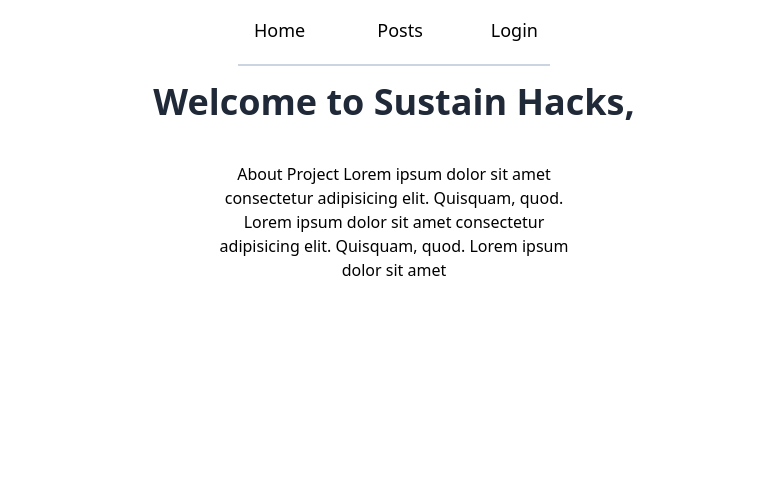
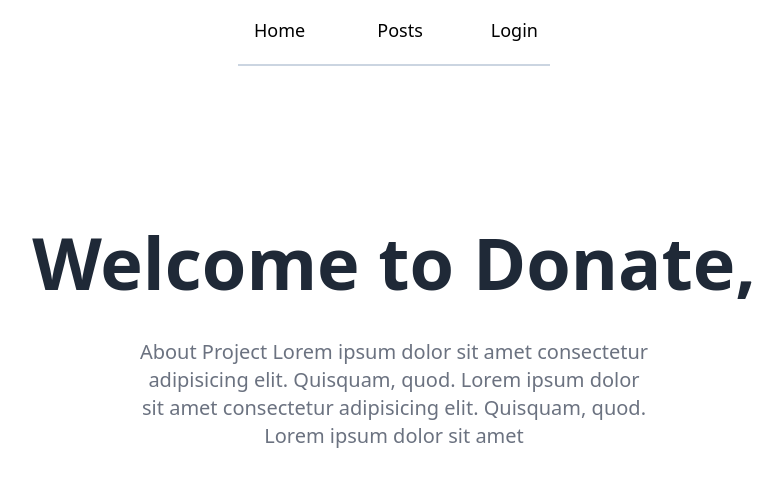
Before and after one commit to abhishekpatelmc/sustain-hack, a Next.js app: page / in a window 1280 px wide. Shown: the top 486 px of the page, without its empty margins (246-1029 px from the left). Built offline with nearby package versions, Linux system fonts and the light colour scheme; no server answers.

Commit message:
feat: #021 Home page designed

```diff
--- a/src/pages/[id].tsx
+++ b/src/pages/[id].tsx
@@ -16,23 +16,23 @@ const DeatilsPage = ({
         </div>
         <div className="flex justify-evenly sm:mx-10">
           {/* Left side */}
-          <div className="">
-            <div className="my-1 block pl-2 text-lg font-medium text-gray-700">
+          <div>
+            <div className="my-4  mt-10 block pl-2 text-4xl font-bold text-gray-700">
               {post.title}
             </div>
-            <div className="my-1 block pl-2 text-lg font-medium text-gray-700">
+            <div className="my-4 block pl-2 text-xl font-medium text-gray-600">
               {post.content}
             </div>
-            <div className="my-1 block pl-2 text-lg font-medium text-gray-700">
+            <div className="my-4 block pl-2 text-lg font-normal text-gray-500">
               {post.address}
             </div>
-            <div className="my-4 flex justify-evenly text-lg">
+            <div className="text-md my-4 ml-2 flex">
               {post.status === "active" ? (
-                <div className="mr-4 rounded-2xl border  border-green-700 px-2 py-1 capitalize  hover:bg-green-700 hover:text-white">
+                <div className="mr-4 w-32 rounded-2xl border border-green-700 px-2 py-1 text-center capitalize  hover:bg-green-700 hover:text-white">
                   Active
                 </div>
               ) : (
-                <div className="mr-4 rounded-2xl border border-rose-700 px-2 py-1  capitalize hover:bg-rose-700 hover:text-white ">
+                <div className="mr-4 w-32 rounded-2xl border border-rose-700 px-2 py-1 text-center capitalize hover:bg-rose-700 hover:text-white ">
                   Inactive
                 </div>
               )}
@@ -44,6 +44,7 @@ const DeatilsPage = ({
               <Image
                 width={300}
                 height={300}
+                className="rounded-2xl"
                 alt="Picture of the post"
                 src={post.file}
               />
--- a/src/pages/index.tsx
+++ b/src/pages/index.tsx
@@ -8,7 +8,7 @@ const Home = () => {
   return (
     <>
       <Head>
-        <title>Susutain Hacks</title>
+        <title>Resuse</title>
         <meta name="description" content="Generated by create-t3-app" />
         <link rel="icon" href="/favicon.ico" />
       </Head>
@@ -16,24 +16,26 @@ const Home = () => {
 
       <main className="text-center">
         <div>
+          <div className="mt-40 px-20">
             {/* Heading */}
             {!session ? (
               <div>
-              <h1 className="mt-4 text-4xl font-bold text-gray-800">
-                Welcome to Sustain Hacks,
+                <h1 className="mt-4 px-20 text-7xl font-bold text-gray-800">
+                  Welcome to Donate,
                 </h1>
               </div>
             ) : (
               <div>
-              <h1 className="mt-4 text-4xl font-bold text-gray-800">
-                Welcome to Sustain Hacks,
+                <h1 className="mt-4   text-7xl font-bold text-gray-800">
+                  Welcome to Donate,
+                  <br />
                   {session?.user?.name}
                 </h1>
               </div>
             )}
-
-          <div className="mt-10 flex  justify-center">
-            <p className="w-96">
+          </div>
+          <div className="mt-10 flex justify-center">
+            <p className="px-96 text-xl font-extralight text-gray-500">
               About Project Lorem ipsum dolor sit amet consectetur adipisicing
               elit. Quisquam, quod. Lorem ipsum dolor sit amet consectetur
               adipisicing elit. Quisquam, quod. Lorem ipsum dolor sit amet
```
Lines whose indentation alone changed are shown as unchanged.
